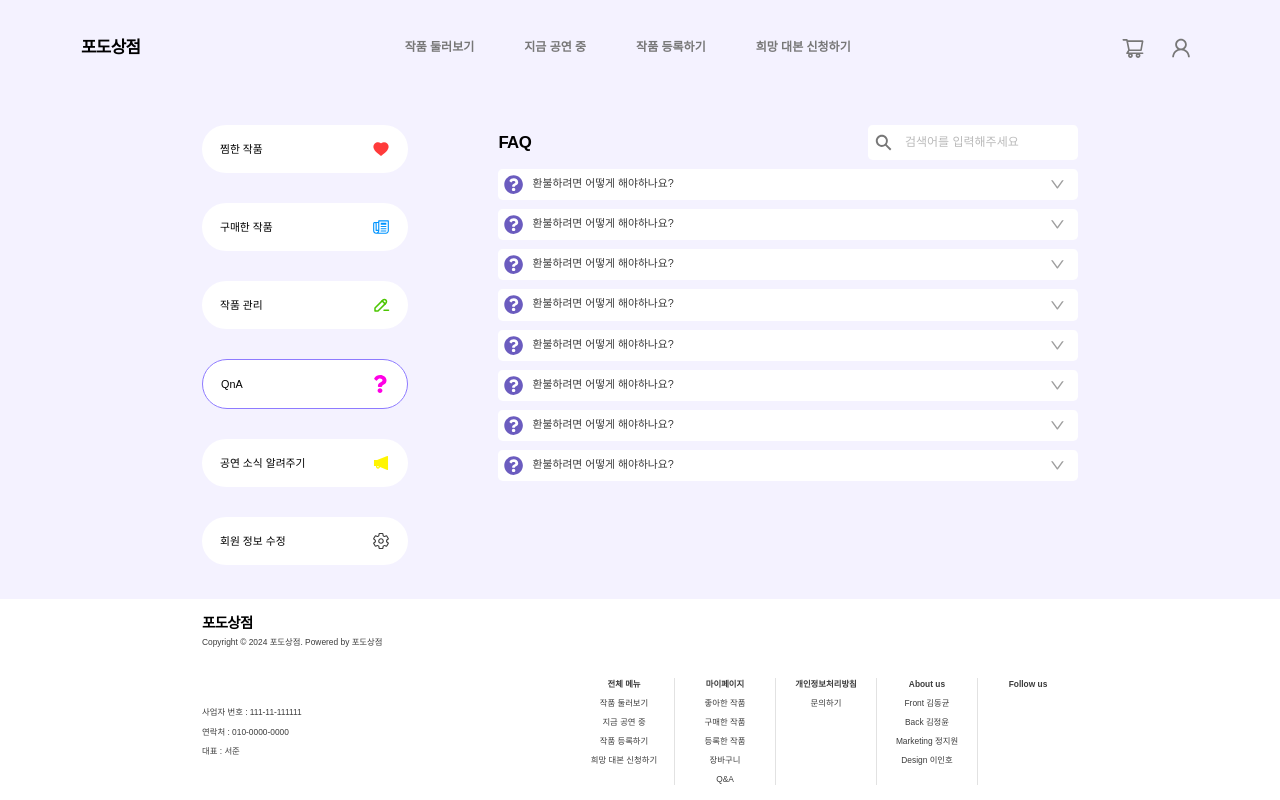
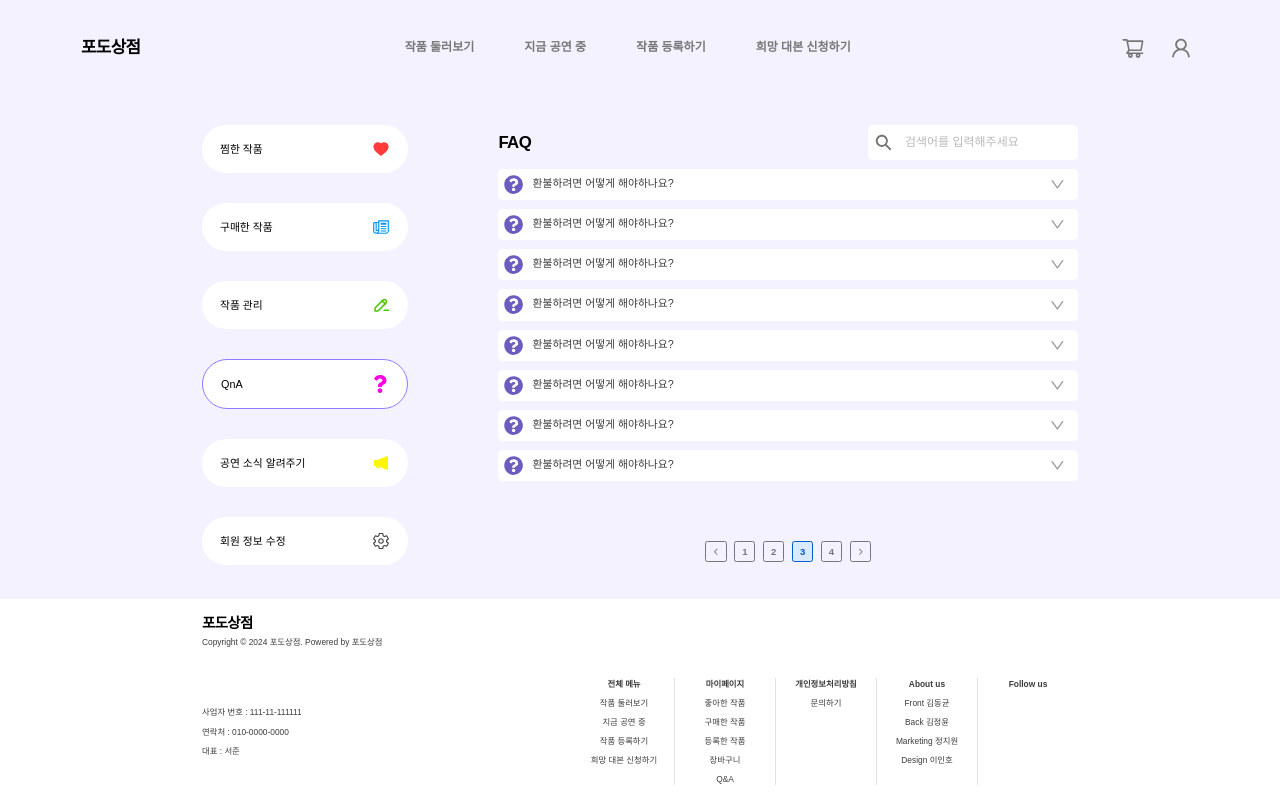
Before and after one commit to game240/FE, a React (Vite) app: page /mypage/qna/faq in a window 1280 px wide. Built offline with nearby package versions, Linux system fonts and the light colour scheme.

Commit message:
FEAT : 페이지네이션 구현

```diff
--- a/src/interface/commonType.ts
+++ b/src/interface/commonType.ts
@@ -14,3 +14,7 @@ export interface DropDownType {
 export interface LikedNumberPropsType {
   number: string;
 }
+
+export interface PaginationPropsType {
+  currentNumber: number;
+}
--- /dev/null
+++ b/src/pages/mypage/components/Pagination/index.tsx
@@ -0,0 +1,24 @@
+import { PaginationPropsType } from "@/interface/commonType";
+import * as S from "./style";
+import { IoIosArrowBack, IoIosArrowForward } from "react-icons/io";
+const Pagination = ({ currentNumber }: PaginationPropsType) => {
+  return (
+    <S.Container>
+      <S.Box>
+        <IoIosArrowBack />
+      </S.Box>
+
+      {[...Array(4)].map((_, index) => (
+        <S.Box $current={currentNumber === index + 1}>
+          {Math.floor(currentNumber / 4) * 4 + index + 1}
+        </S.Box>
+      ))}
+
+      <S.Box>
+        <IoIosArrowForward />
+      </S.Box>
+    </S.Container>
+  );
+};
+
+export default Pagination;
--- /dev/null
+++ b/src/pages/mypage/components/Pagination/style.ts
@@ -0,0 +1,24 @@
+import COLOR from "@/styles/color";
+import { FlexBetweenCenter, FlexCenter } from "@/styles/flex";
+import { FONT_MEDIUM } from "@/styles/font";
+import { FONT_BOLD } from "@/styles/fontWeight";
+import styled from "styled-components";
+
+export const Container = styled.div`
+  align-self: center;
+  ${FlexBetweenCenter};
+  width: 27.6rem;
+`;
+
+export const Box = styled.div<{ $current?: boolean }>`
+  ${FlexCenter};
+  width: 3.2rem;
+  height: 3.2rem;
+  border: 0.1rem solid
+    ${({ $current }) => ($current ? COLOR.blue6 : COLOR.grey6)};
+  border-radius: 0.4rem;
+  color: ${({ $current }) => ($current ? COLOR.blue6 : COLOR.grey6)};
+  background-color: ${({ $current }) => $current && COLOR.blue2};
+  ${FONT_MEDIUM};
+  ${FONT_BOLD};
+`;
--- a/src/pages/mypage/qna-more/index.tsx
+++ b/src/pages/mypage/qna-more/index.tsx
@@ -1,11 +1,13 @@
 import { QnAMorePropsType } from "@/interface/mypageType";
 import QnAList from "../components/QnAList";
 import Layout from "../components/Layout";
+import Pagination from "../components/Pagination";
 
 const QnAMore = ({ subject }: QnAMorePropsType) => {
   return (
     <Layout currentTab="QnA">
       <QnAList title={subject} list={[...Array(8)]} search />
+      <Pagination currentNumber={3} />
     </Layout>
   );
 };
```
